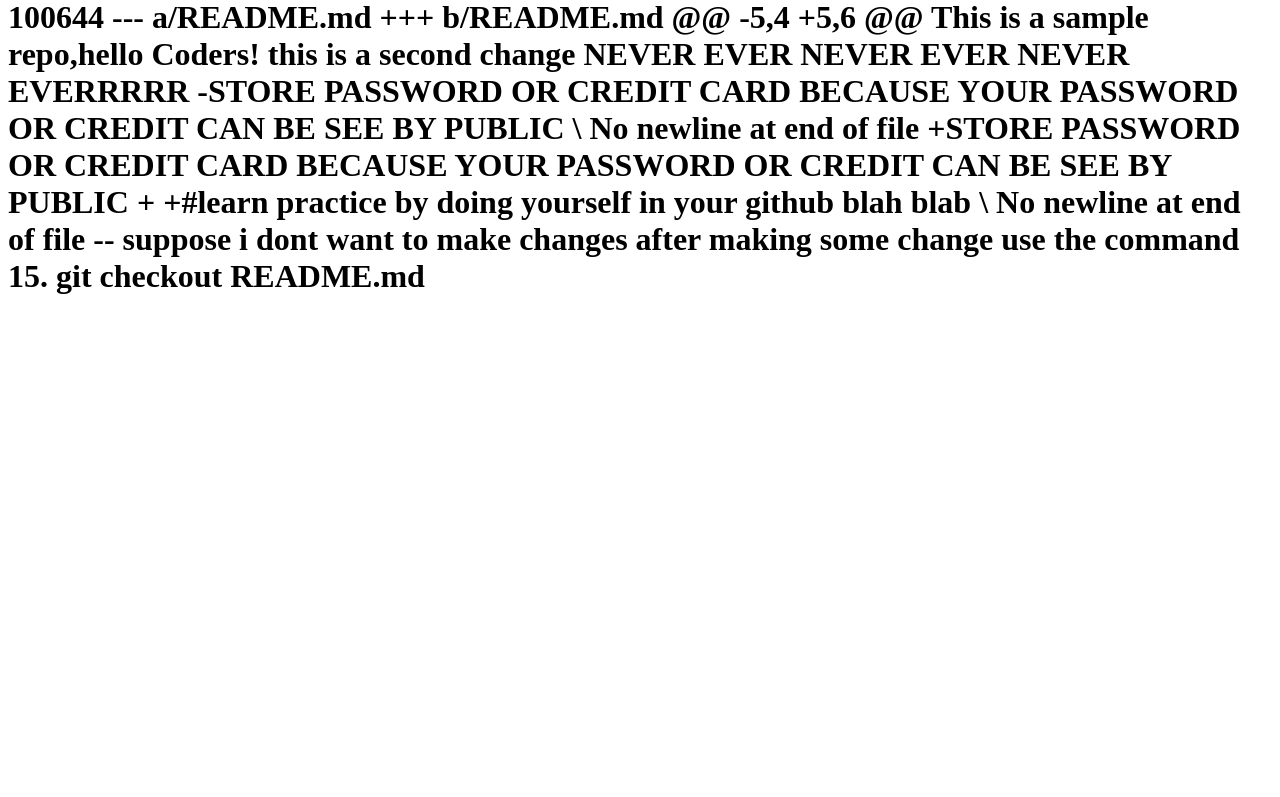
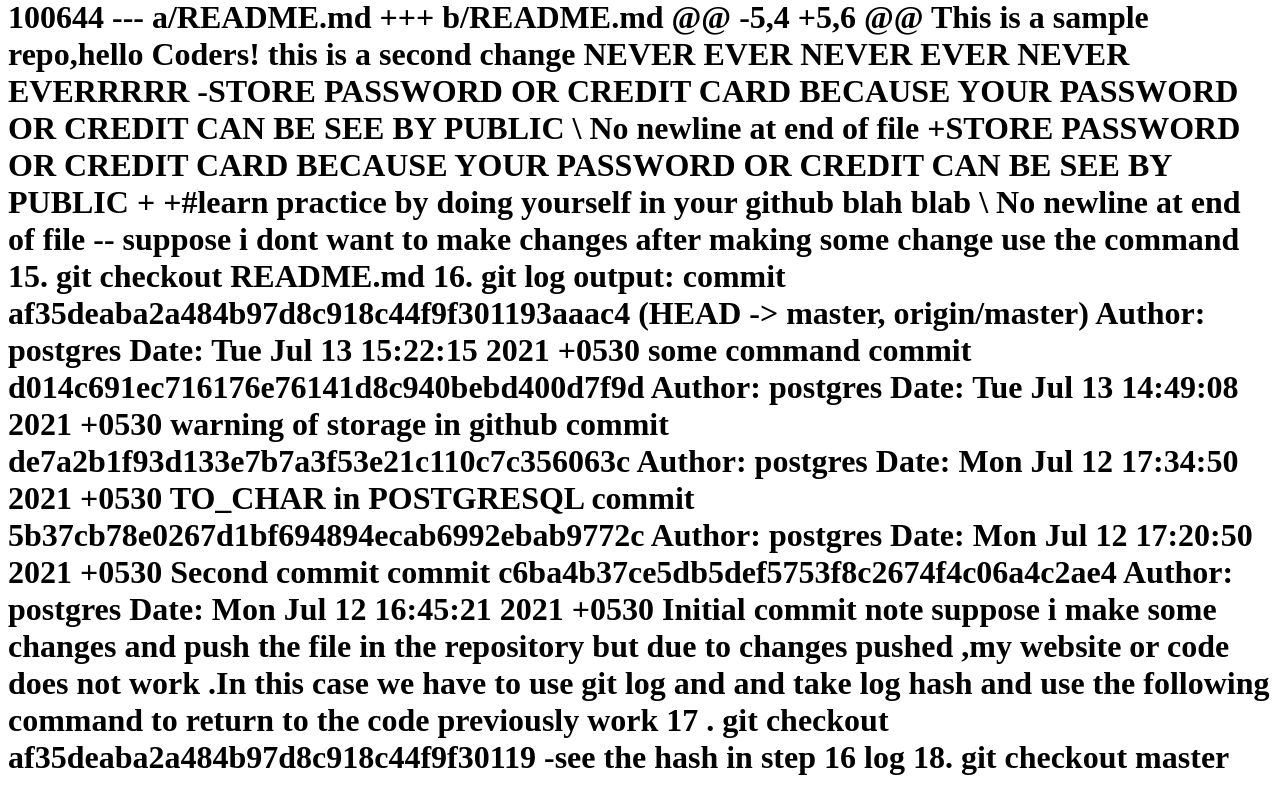
Before and after one commit to nsirkhan/example-repo, a plain HTML site: page index.html in a window 1280 px wide. Shown: the part 1304-2101 px from the top of the page. Before the commit the page ends 1620 px from the top, so only its background shows below. Drawn offline with Linux system fonts and the light colour scheme.

Commit message:
some new command

```diff
--- a/index.html
+++ b/index.html
@@ -85,7 +85,45 @@ what this file will do write inside the double quotation
  15. git checkout README.md
 
 
+16. git log
+output:
 
+ commit af35deaba2a484b97d8c918c44f9f301193aaac4 (HEAD -> master, origin/master)
+Author: postgres <nasir.mycloud@gmail.com>
+Date:   Tue Jul 13 15:22:15 2021 +0530
+
+    some command
+
+commit d014c691ec716176e76141d8c940bebd400d7f9d
+Author: postgres <nasir.mycloud@gmail.com>
+Date:   Tue Jul 13 14:49:08 2021 +0530
+
+    warning of storage in github
+
+commit de7a2b1f93d133e7b7a3f53e21c110c7c356063c
+Author: postgres <nasir.mycloud@gmail.com>
+Date:   Mon Jul 12 17:34:50 2021 +0530
+
+    TO_CHAR in POSTGRESQL
+
+commit 5b37cb78e0267d1bf694894ecab6992ebab9772c
+Author: postgres <nasir.mycloud@gmail.com>
+Date:   Mon Jul 12 17:20:50 2021 +0530
+
+    Second commit
+
+commit c6ba4b37ce5db5def5753f8c2674f4c06a4c2ae4
+Author: postgres <nasir.mycloud@gmail.com>
+Date:   Mon Jul 12 16:45:21 2021 +0530
+
+    Initial commit
+
+
+note suppose i make some changes and push the file in the repository but due to changes pushed ,my website or code does not work .In this case we have to use git log and and take log hash and use the following command to return to the code previously work
+
+17 . git checkout af35deaba2a484b97d8c918c44f9f30119  -see the hash in step 16 log
+
+18. git checkout  master
 
 
 
```
